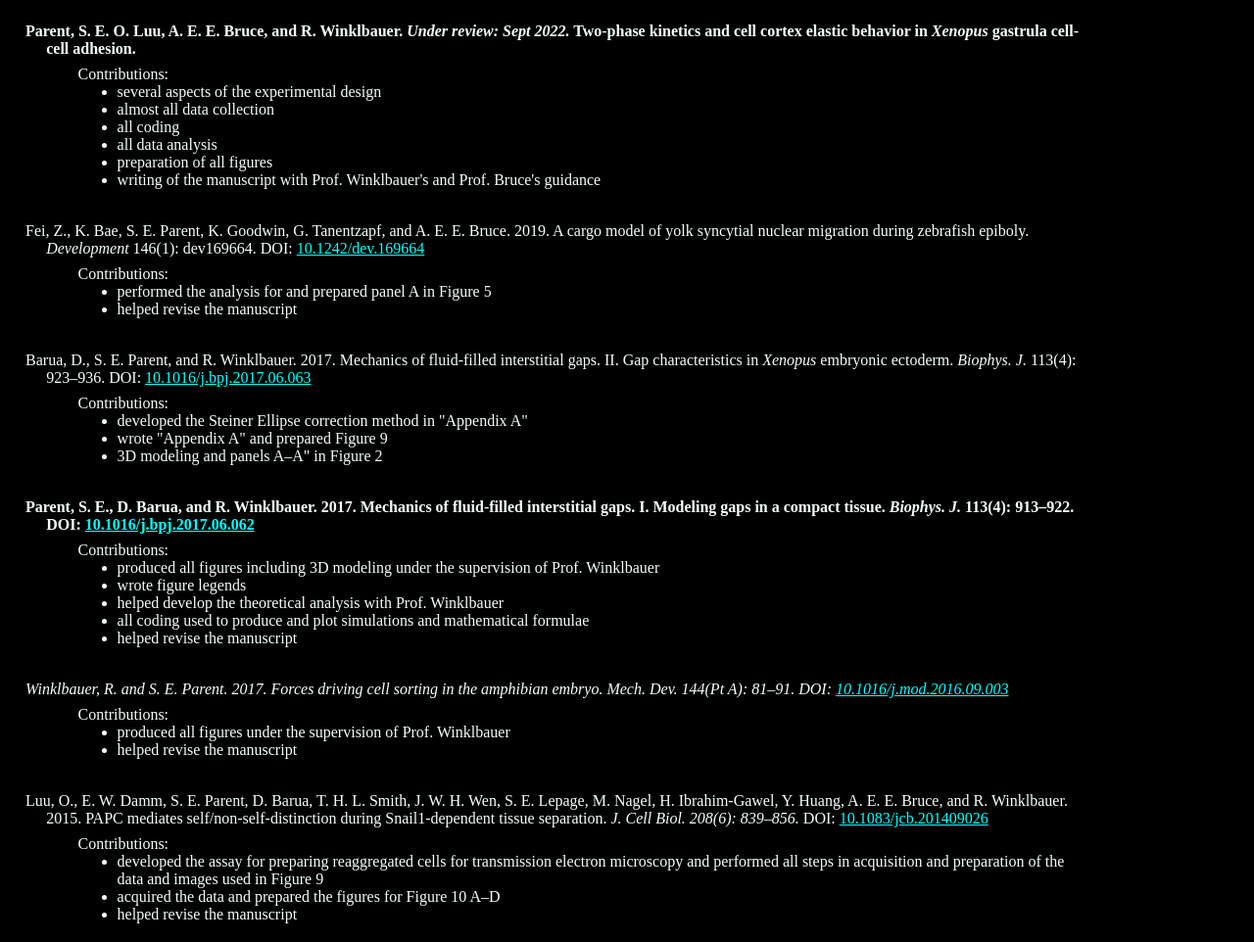
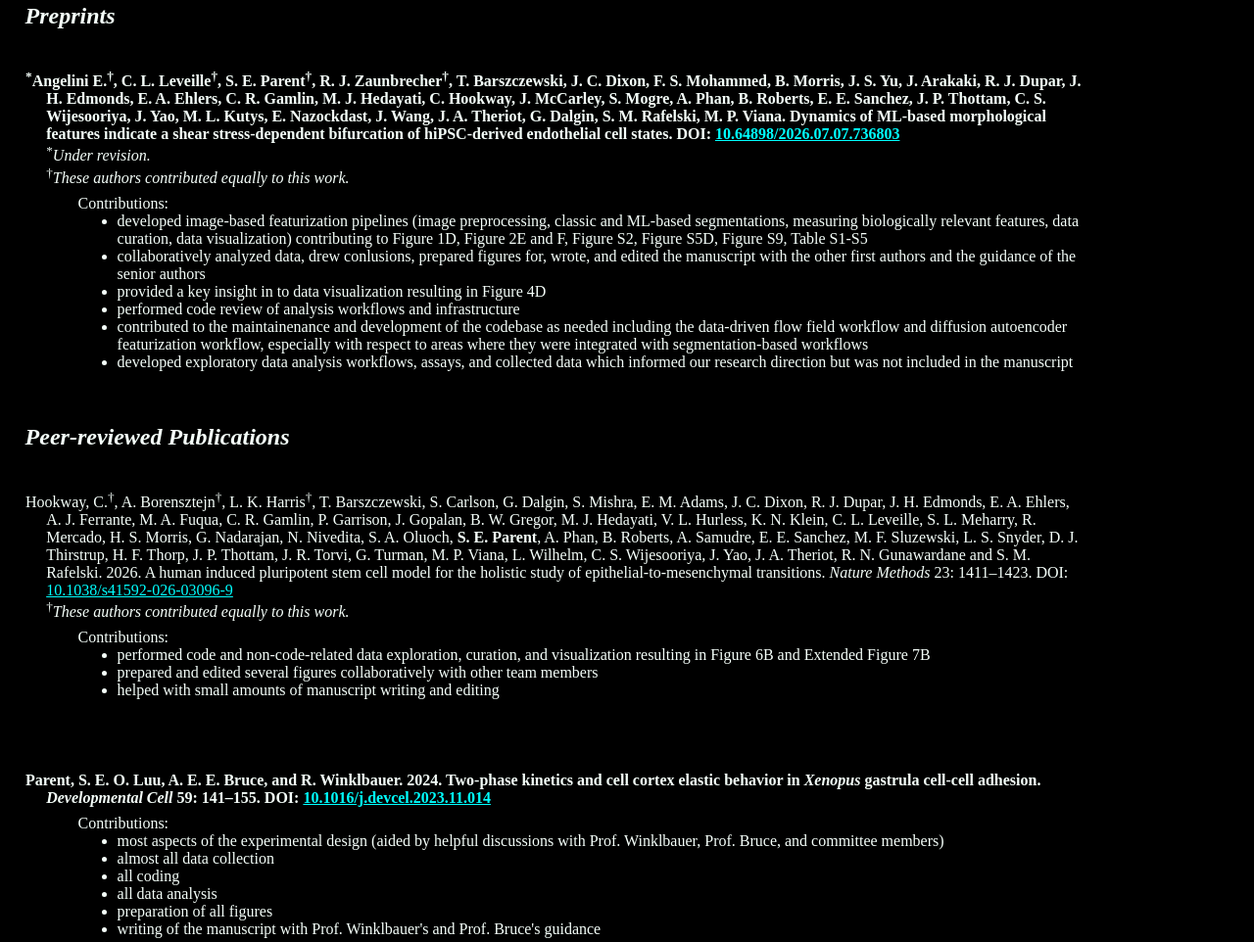
Before and after one commit to SergeEParent/SergeEParent.github.io, a plain HTML site: page publications.html in a window 1280 px wide. Shown: the part 213-1175 px from the top of the page at 98% size. Drawn offline with Linux system fonts and the light colour scheme.

Commit message:
- updated website with new publications and CV - updated status of a first-author paper from my PhD

```diff
--- a/publications.html
+++ b/publications.html
@@ -21,7 +21,7 @@
         <!-- the front page basically contains my "elevator pitch" and research interests -->
         <a href="index.html">About Me</a>
 
-        <!-- my resume / CV gets its own page just because I want it to be VERY obvious and easy to find... -->
+        <!-- my resume / CV gets its own page just because I want it to be easy to find... -->
         <a href="SergeParent_CV.pdf" target="_blank" rel="noopener noreferrer">CV (PDF)</a>
 
         <!-- The "Projects" page will either be a more science-focused version of the "Code" page (with the same sub-sections), or will be combined with that page. -->
@@ -70,18 +70,65 @@
     <!-- <p style="margin:0%">&nbsp;</p> -->
 
 
-
-    <!-- <p style="text-indent:-2%; margin-left:2%; margin-bottom:0.5em; margin-top:0%"> -->
+    <h2><i>Preprints</i></h2>
     <p style="text-indent:-2%; margin-left:2%; margin-bottom:0.5em; margin-top:2.5em">
-        <b>Parent, S. E. O. Luu, A. E. E. Bruce, and R. Winklbauer.
-        <i>Under review: Sept 2022.</i>
-        Two-phase kinetics and cell cortex elastic behavior in <i>Xenopus</i> gastrula cell-cell adhesion. </b>
+        <b>
+        <sup>*</sup>Angelini E.<sup>&dagger;</sup>, C. L. Leveille<sup>&dagger;</sup>, <b>S. E. Parent</b><sup>&dagger;</sup>, R. J. Zaunbrecher<sup>&dagger;</sup>, T. Barszczewski, J. C. Dixon, F. S. Mohammed, B. Morris, J. S. Yu, J. Arakaki, R. J. Dupar, J. H. Edmonds, E. A. Ehlers, C. R. Gamlin, M. J. Hedayati, C. Hookway, J. McCarley, S. Mogre, A. Phan, B. Roberts, E. E. Sanchez, J. P. Thottam, C. S. Wijesooriya, J. Yao, M. L. Kutys, E. Nazockdast, J. Wang, J. A. Theriot, G. Dalgin, S. M. Rafelski, M. P. Viana.
+        Dynamics of ML-based morphological features indicate a shear stress-dependent bifurcation of hiPSC-derived endothelial cell states.
+        DOI: <a href= "https://doi.org/10.64898/2026.07.07.736803" target="_blank" rel="noopener noreferrer">10.64898/2026.07.07.736803</a>
+        </b>
+        <br><sup>*</sup><i>Under revision.</i>
+	    <br><sup>&dagger;</sup><i>These authors contributed equally to this work.</i>
     </p>
     <p style="margin-left:5%; margin-bottom:0%; margin-top:0%; font-size:medium">
         Contributions:
     </p>
     <ul style="margin-top:0%; margin-left:5%; font-size:medium">
-        <li>several aspects of the experimental design</li>
+        <!-- <li></li> -->
+        <li>developed image-based featurization pipelines (image preprocessing, classic and ML-based segmentations, measuring biologically relevant features, data curation, data visualization) contributing to Figure 1D, Figure 2E and F, Figure S2, Figure S5D, Figure S9, Table S1-S5</li>
+        <li>collaboratively analyzed data, drew conlusions, prepared figures for, wrote, and edited the manuscript with the other first authors and the guidance of the senior authors</li>
+        <li>provided a key insight in to data visualization resulting in Figure 4D</li>
+        <li>performed code review of analysis workflows and infrastructure</li>
+        <li>contributed to the maintainenance and development of the codebase as needed including the data-driven flow field workflow and diffusion autoencoder featurization workflow, especially with respect to areas where they were integrated with segmentation-based workflows</li>
+        <li>developed exploratory data analysis workflows, assays, and collected data which informed our research direction but was not included in the manuscript</li>
+    </ul>
+    <p style="margin:0%">&nbsp;</p> <!-- I want to add extra empty space between each publication entry. -->
+
+    <h2><i>Peer-reviewed Publications</i></h2>
+    <p style="text-indent:-2%; margin-left:2%; margin-bottom:0.5em; margin-top:2.5em">
+        Hookway, C.<sup>&dagger;</sup>, A. Borensztejn<sup>&dagger;</sup>, L. K. Harris<sup>&dagger;</sup>, T. Barszczewski, S. Carlson, G. Dalgin, S. Mishra, E. M. Adams, J. C. Dixon, R. J. Dupar, J. H. Edmonds, E. A. Ehlers, A. J. Ferrante, M. A. Fuqua, C. R. Gamlin, P. Garrison, J. Gopalan, B. W. Gregor, M. J. Hedayati, V. L. Hurless, K. N. Klein, C. L. Leveille, S. L. Meharry, R. Mercado, H. S. Morris, G. Nadarajan, N. Nivedita, S. A. Oluoch, <b>S. E. Parent</b>, A. Phan, B. Roberts, A. Samudre, E. E. Sanchez, M. F. Sluzewski, L. S. Snyder, D. J. Thirstrup, H. F. Thorp, J. P. Thottam, J. R. Torvi, G. Turman, M. P. Viana, L. Wilhelm, C. S. Wijesooriya, J. Yao, J. A. Theriot, R. N. Gunawardane and S. M. Rafelski.
+        2026.
+        A human induced pluripotent stem cell model for the holistic study of epithelial-to-mesenchymal transitions.
+        <i>Nature Methods</i> 23: 1411&ndash;1423.
+        DOI: <a href="https://doi.org/10.1038/s41592-026-03096-9" target="_blank" rel="noopener noreferrer">10.1038/s41592-026-03096-9</a>
+        <br><sup>&dagger;</sup><i>These authors contributed equally to this work.</i>
+    </p>
+    <p style="margin-left:5%; margin-bottom:0%; margin-top:0%; font-size:medium">
+        Contributions:
+    </p>
+    <ul style="margin-top:0%; margin-left:5%; font-size:medium">
+        <li>performed code and non-code-related data exploration, curation, and visualization resulting in Figure 6B and Extended Figure 7B</li>
+        <li>prepared and edited several figures collaboratively with other team members</li>
+        <li>helped with small amounts of manuscript writing and editing</li>
+    </ul>
+    <p style="margin:0%">&nbsp;</p> <!-- I want to add extra empty space between each publication entry. -->
+
+
+    <!-- <p style="text-indent:-2%; margin-left:2%; margin-bottom:0.5em; margin-top:0%"> -->
+    <p style="text-indent:-2%; margin-left:2%; margin-bottom:0.5em; margin-top:2.5em">
+        <b>
+        Parent, S. E. O. Luu, A. E. E. Bruce, and R. Winklbauer.
+        2024.
+        Two-phase kinetics and cell cortex elastic behavior in <i>Xenopus</i> gastrula cell-cell adhesion.
+        <i>Developmental Cell</i> 59: 141&ndash;155.
+        DOI: <a href="https://doi.org/10.1016/j.devcel.2023.11.014" target="_blank" rel="noopener noreferrer">10.1016/j.devcel.2023.11.014</a>
+        </b>
+    </p>
+    <p style="margin-left:5%; margin-bottom:0%; margin-top:0%; font-size:medium">
+        Contributions:
+    </p>
+    <ul style="margin-top:0%; margin-left:5%; font-size:medium">
+        <li>most aspects of the experimental design (aided by helpful discussions with Prof. Winklbauer, Prof. Bruce, and committee members)</li>
         <li>almost all data collection</li>
         <li>all coding
         <li>all data analysis</li>
@@ -130,11 +177,13 @@
 
 
     <p style="text-indent:-2%; margin-left:2%; margin-bottom:0.5em; margin-top:0%">
-        <b>Parent, S. E., D. Barua, and R. Winklbauer.
+        <b>
+        Parent, S. E., D. Barua, and R. Winklbauer.
         2017.
         Mechanics of fluid-filled interstitial gaps. I. Modeling gaps in a compact tissue.
         <i>Biophys. J.</i> 113(4): 913&ndash;922.
-        DOI: <a href="https://doi.org/10.1016/j.bpj.2017.06.062" target="_blank" rel="noopener noreferrer">10.1016/j.bpj.2017.06.062</a></b>
+        DOI: <a href="https://doi.org/10.1016/j.bpj.2017.06.062" target="_blank" rel="noopener noreferrer">10.1016/j.bpj.2017.06.062</a>
+        </b>
     </p>
     <p style="margin-left:5%; margin-bottom:0%; margin-top:0%; font-size:medium">
         Contributions:
```
Also changed, not shown: code.html (+15 -4 lines), gallery.html (+2 -2 lines), index.html (+2 -1 lines), 1 other file.
